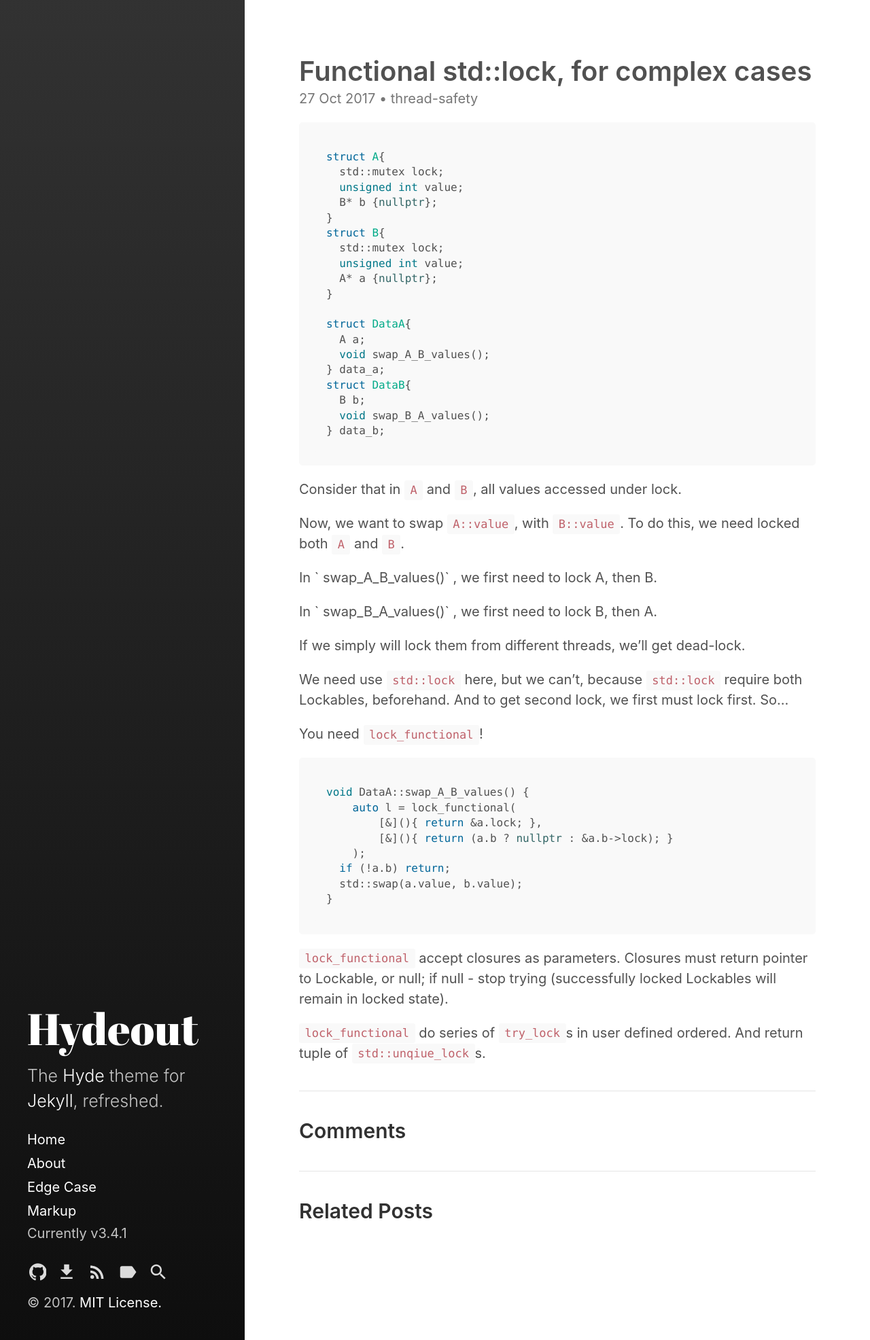
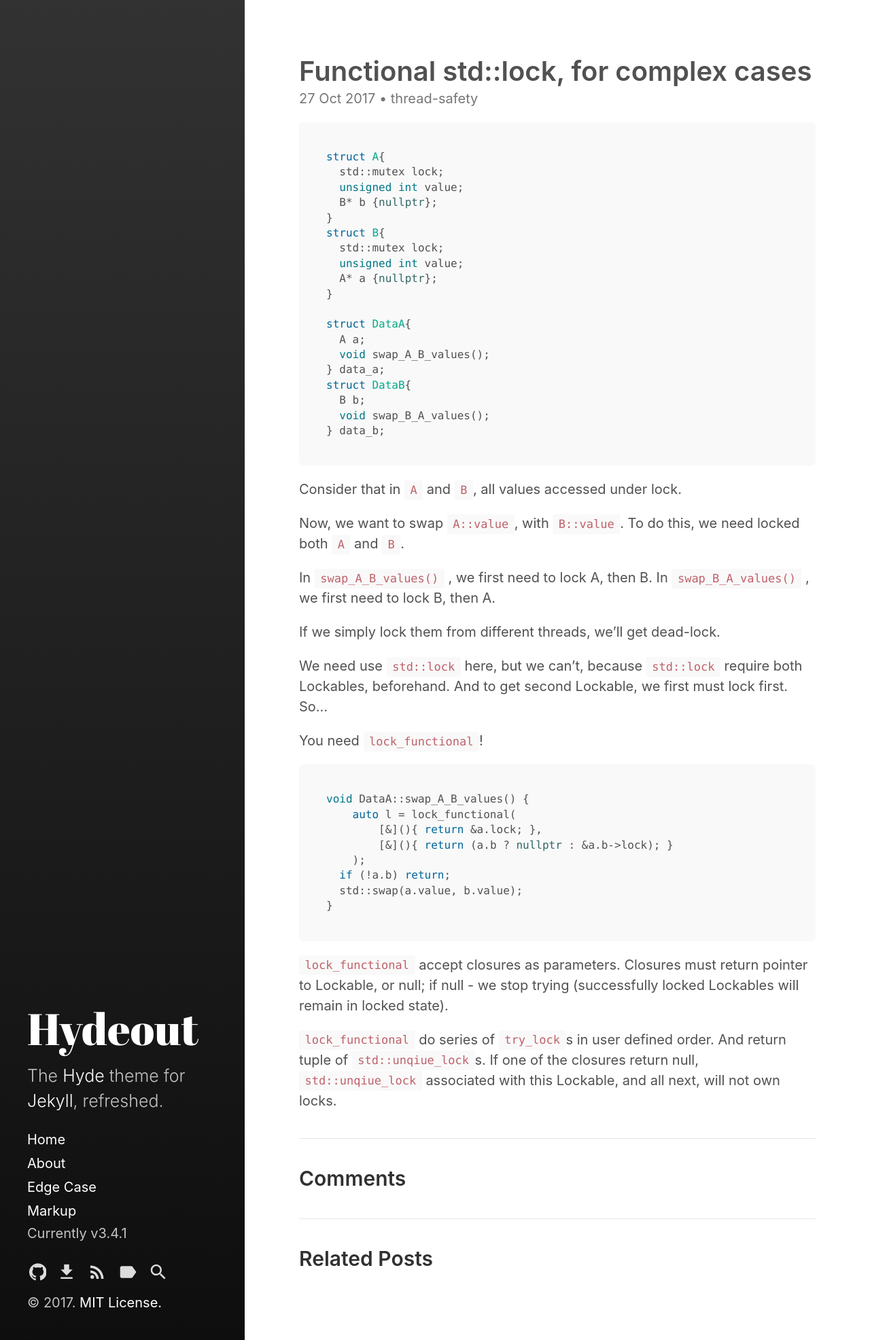
Before and after one commit to tower120/tower120.github.io, a Jekyll site: the page built from _posts/2017-10-27-lock_functional.md, in a window 1280 px wide. Shown: the whole page at 68% size. Built offline with Jekyll 4.4.1, drawn with Linux system fonts in a browser that asks for light colours.

Commit message:
post update

````diff
--- a/_posts/2017-10-27-lock_functional.md
+++ b/_posts/2017-10-27-lock_functional.md
@@ -30,15 +30,13 @@ Consider that in `A` and `B`, all values accessed under lock.
 
 Now, we want to swap `A::value`, with `B::value`. To do this, we need locked both `A` and `B`.
 
-In ` swap_A_B_values()` , we first need to lock A, then B.
+In `swap_A_B_values()` , we first need to lock A, then B.
+In `swap_B_A_values()` , we first need to lock B, then A.
 
-In ` swap_B_A_values()` , we first need to lock B, then A.
-
-If we simply will lock them from different threads, we'll get dead-lock.
+If we simply lock them from different threads, we'll get dead-lock.
 
 
-
-We need use `std::lock` here, but we can't, because `std::lock` require both Lockables, beforehand. And to get second lock, we first must lock first. So...
+We need use `std::lock` here, but we can't, because `std::lock` require both Lockables, beforehand. And to get second Lockable, we first must lock first. So...
 
 You need [`lock_functional`][1]!
 
@@ -52,9 +50,9 @@ void DataA::swap_A_B_values() {
   std::swap(a.value, b.value);
 }
 ```
-[`lock_functional`][1] accept closures as parameters. Closures must return pointer to Lockable, or null; if null - stop trying (successfully locked Lockables will remain in locked state).
+[`lock_functional`][1] accept closures as parameters. Closures must return pointer to Lockable, or null; if null - we stop trying (successfully locked Lockables will remain in locked state).
 
-[`lock_functional`][1] do series of `try_lock`s in user defined ordered. And return tuple of `std::unqiue_lock`s.
+[`lock_functional`][1] do series of `try_lock`s in user defined order. And return tuple of `std::unqiue_lock`s. If one of the closures return null, `std::unqiue_lock` associated with this Lockable, and all next, will not own locks.
 
 
 [1]: https://github.com/tower120/threading/blob/master/src/threading/lock_functional.h
````
